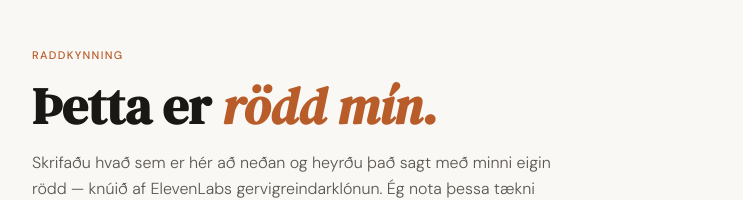
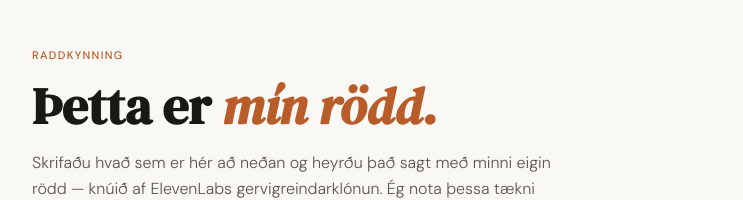
Before and after one commit to FjalarSig/eleven, a plain HTML site: page index.html in a window 1280 px wide. Shown: the top 200 px of the page, without its empty margins (268-1011 px from the left). Drawn offline with Linux system fonts and the light colour scheme.

Commit message:
Update index.html

```diff
--- a/index.html
+++ b/index.html
@@ -3,7 +3,7 @@
 <head>
 <meta charset="UTF-8">
 <meta name="viewport" content="width=device-width, initial-scale=1.0">
-<title>Hlustaðu á rödd mína — Fjalar Sigurðarson</title>
+<title>Hlustaðu á röddina mína — Fjalar Sigurðarson</title>
 <link rel="preconnect" href="https://fonts.googleapis.com">
 <link href="https://fonts.googleapis.com/css2?family=DM+Serif+Display:ital@0;1&family=DM+Sans:wght@300;400;500&display=swap" rel="stylesheet">
 <style>
@@ -296,7 +296,7 @@
 
 <header>
   <p class="eyebrow">Raddkynning</p>
-  <h1>Þetta er <em>rödd mín.</em></h1>
+  <h1>Þetta er <em>mín rödd.</em></h1>
   <p class="subtitle">Skrifaðu hvað sem er hér að neðan og heyrðu það sagt með minni eigin rödd — knúið af ElevenLabs gervigreindarklónun. Ég nota þessa tækni til að framleiða hljóðefni og kanna hvað er mögulegt á mörkum gervigreindar og samskipta.</p>
 </header>
 
```
